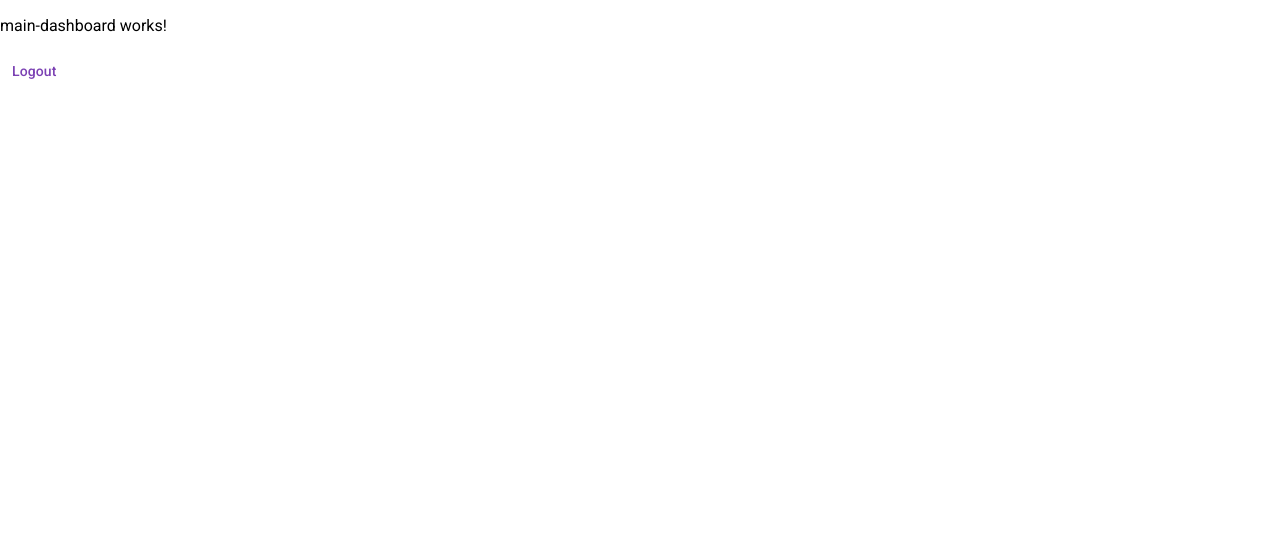
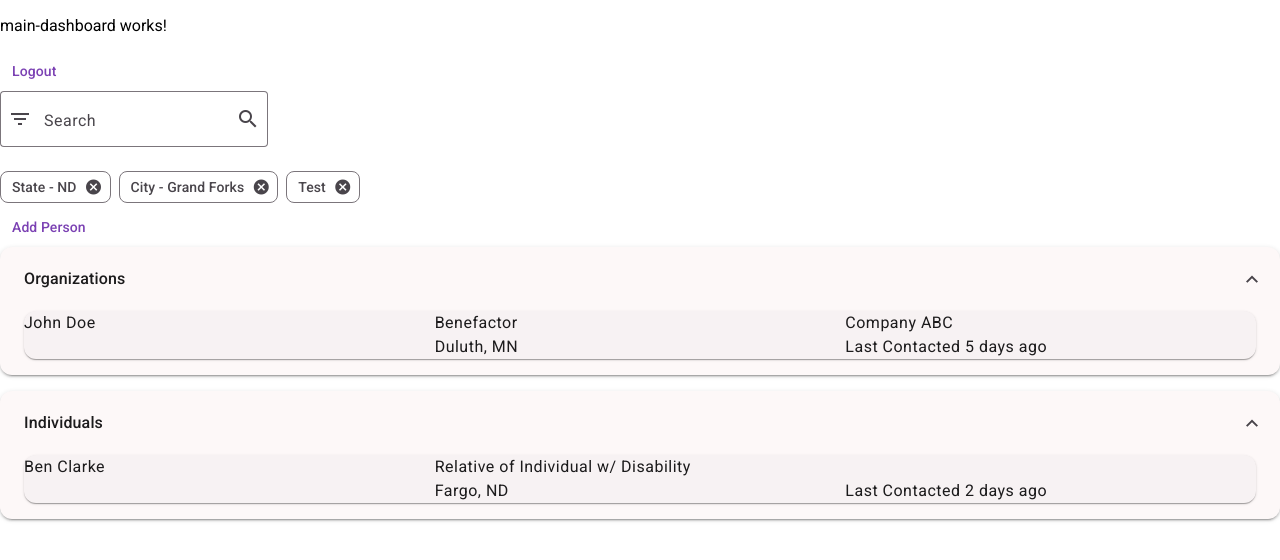
Before and after one commit to OptionsIRCIL/indigo-frontend, an Angular app: page /main-dashboard in a window 1280 px wide. Shown: the top 560 px of the page. Built offline with nearby package versions, Linux system fonts and the light colour scheme.

Commit message:
Main page / Search Page UI
Minimal / no CSS. Basic UI of main page/ search page.

```diff
--- a/src/app/main-dashboard/main-dashboard.component.css
+++ b/src/app/main-dashboard/main-dashboard.component.css
@@ -0,0 +1,5 @@
+.card-grid {
+    display: grid;
+    grid-template-columns: 1fr 1fr 1fr;
+    align-items: center;
+}
--- a/src/app/main-dashboard/main-dashboard.component.html
+++ b/src/app/main-dashboard/main-dashboard.component.html
@@ -1,2 +1,98 @@
 <p>main-dashboard works!</p>
 <button mat-button (click)="logout()">Logout</button>
+
+<div class="search-page">
+    <header class="search-header">
+        <mat-form-field appearance="outline" class="search-form-field">
+            <mat-label>Search</mat-label>
+            <button mat-icon-button matPrefix aria-label="Filters" (click)="openFilters()">
+                <mat-icon>filter_list</mat-icon>
+            </button>
+            <input matInput type="text" />
+            <button mat-icon-button matSuffix aria-label="Search" (click)="search()">
+                <mat-icon>search</mat-icon>
+            </button>
+        </mat-form-field>
+
+        <mat-chip-set class="chip-row">
+            <mat-chip
+            *ngFor="let f of selectedFilters"
+                [removable]="true"
+                (removed)="removeFilter(f)"
+                >
+                {{f}}
+                <button matChipRemove aria-label="Remove filter">
+                    <mat-icon>cancel</mat-icon>
+                </button>
+            </mat-chip>
+        </mat-chip-set>
+
+        <button mat-button (click)="addNewPerson()">
+            Add Person
+        </button>
+    </header>
+</div>
+
+<div class="search-results">
+    <mat-accordion multi>
+        <mat-expansion-panel [expanded]="true">
+            <mat-expansion-panel-header>
+                <mat-panel-title>
+                    Organizations
+                </mat-panel-title>
+            </mat-expansion-panel-header>
+            <!----
+            <mat-card class="result-organizations" *ngFor="let o of organizationResults">
+                <div class = "card-grid">
+                    <div class="name">{{o.name}}</div>
+                    <div class="title">{{o.title}}</div>
+                    <div class="company">{{o.company}}</div>
+                    <div class="space"></div>
+                    <div class="location">{{o.location}}</div>
+                    <div class="last-contact">{{o.lastContact}}</div>
+                </div>
+            </mat-card>
+            -->
+            <mat-card class="result-organizations">
+                <div class = "card-grid">
+                    <div class="name">John Doe</div>
+                    <div class="title">Benefactor</div>
+                    <div class="company">Company ABC</div>
+                    <div class="space"></div>
+                    <div class="location">Duluth, MN</div>
+                    <div class="last-contact">Last Contacted 5 days ago</div>
+                </div>
+            </mat-card>
+        </mat-expansion-panel>
+        <mat-expansion-panel [expanded]="true">
+            <mat-expansion-panel-header>
+                <mat-panel-title>
+                    Individuals
+                </mat-panel-title>
+            </mat-expansion-panel-header>
+
+            <!----
+            <mat-card class="result-organizations" *ngFor="let o of organizationResults">
+                <div class = "card-grid">
+                    <div class="name">{{o.name}}</div>
+                    <div class="title">{{o.title}}</div>
+                    <div class="space"></div>
+                    <div class="space"></div>
+                    <div class="location">{{o.location}}</div>
+                    <div class="last-contact">{{o.lastContact}}</div>
+                </div>
+            </mat-card>
+            -->
+            <mat-card class="result-organizations">
+                <div class = "card-grid">
+                    <div class="name">Ben Clarke</div>
+                    <div class="title">Relative of Individual w/ Disability</div>
+                    <div class="space"></div>
+                    <div class="space"></div>
+                    <div class="location">Fargo, ND</div>
+                    <div class="last-contact">Last Contacted 2 days ago</div>
+                </div>
+            </mat-card>
+        </mat-expansion-panel>
+    </mat-accordion>
+</div>
--- a/src/app/main-dashboard/main-dashboard.component.ts
+++ b/src/app/main-dashboard/main-dashboard.component.ts
@@ -1,18 +1,56 @@
 import { Component } from '@angular/core';
 import { MatButtonModule } from "@angular/material/button";
+import { MatFormField } from '@angular/material/input';
+import { MatInputModule } from '@angular/material/input';
+import { MatIconModule } from '@angular/material/icon';
+import { MatChipsModule } from '@angular/material/chips';
+import { MatExpansionModule } from '@angular/material/expansion';
+import { MatCardModule } from '@angular/material/card';
 import { AccessClientService } from "../../service/client/access-client.service";
+import { NgFor } from '@angular/common';
+import { last } from 'rxjs';
 
 @Component({
 	selector: "app-main-dashboard",
-	imports: [MatButtonModule],
+	imports: [
+		MatButtonModule,
+		MatFormField,
+		MatInputModule,
+		MatIconModule,
+		MatChipsModule,
+		MatExpansionModule,
+		MatCardModule,
+		NgFor
+	],
 	templateUrl: "./main-dashboard.component.html",
 	styleUrl: "./main-dashboard.component.css",
 })
 export class MainDashboardComponent {
 	public constructor(private readonly accessClient: AccessClientService) {
 	}
+	selectedFilters: string[] = ["State - ND", "City - Grand Forks", "Test"];
 
 	protected logout() {
 		this.accessClient.logout();
 	}
+
+	openFilters() {
+		console.log("Filters opened");
+	}
+
+	removeFilter(filter: string) {
+		this.selectedFilters = this.selectedFilters.filter(f => f !== filter);
+	}
+
+	search() {
+		console.log("Searching...");
+	}
+
+	addNewPerson() {
+		console.log("Adding new person...");
+	}
+
+	organizationResults() {
+		console.log("Showing organization results...");
+	}
 }
```
